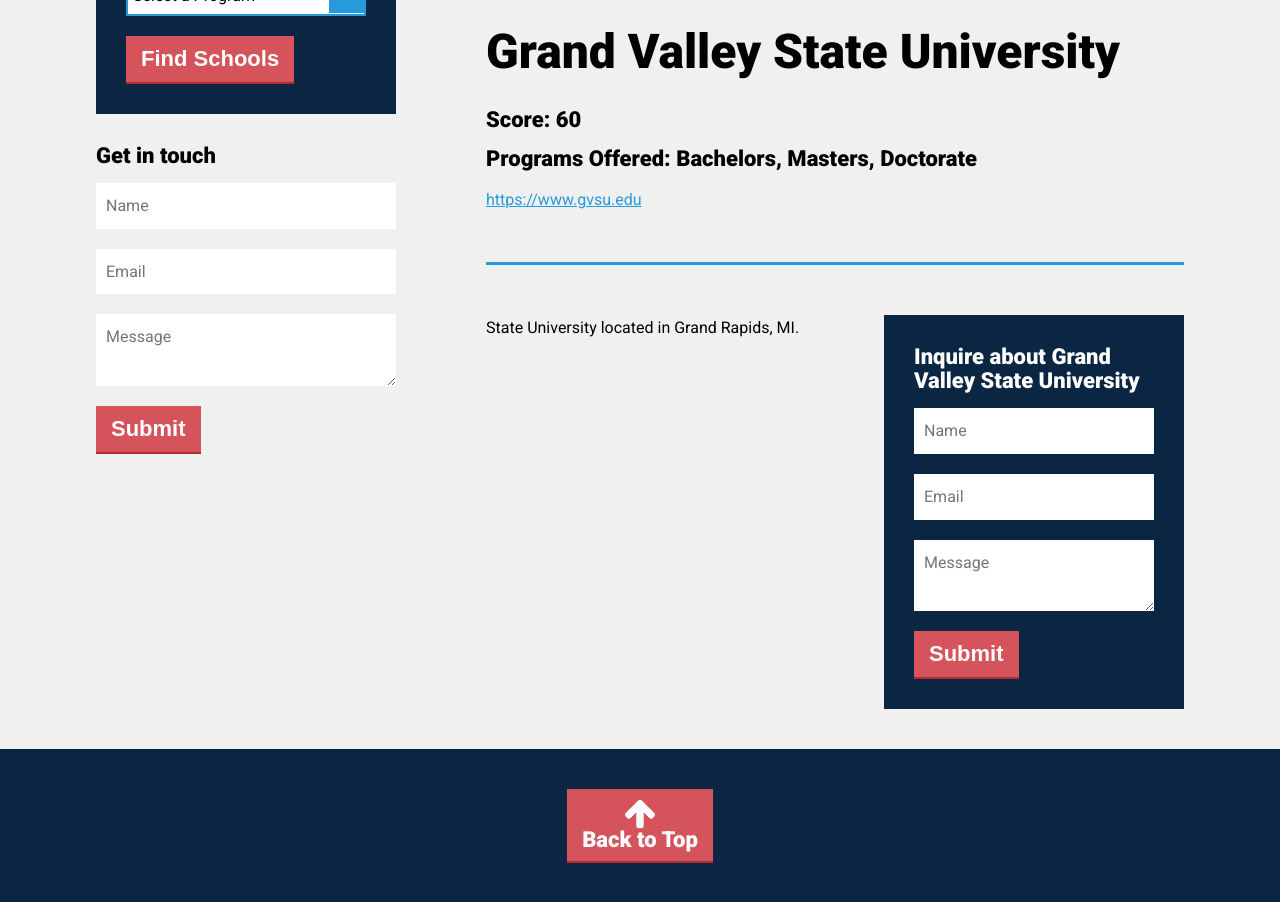
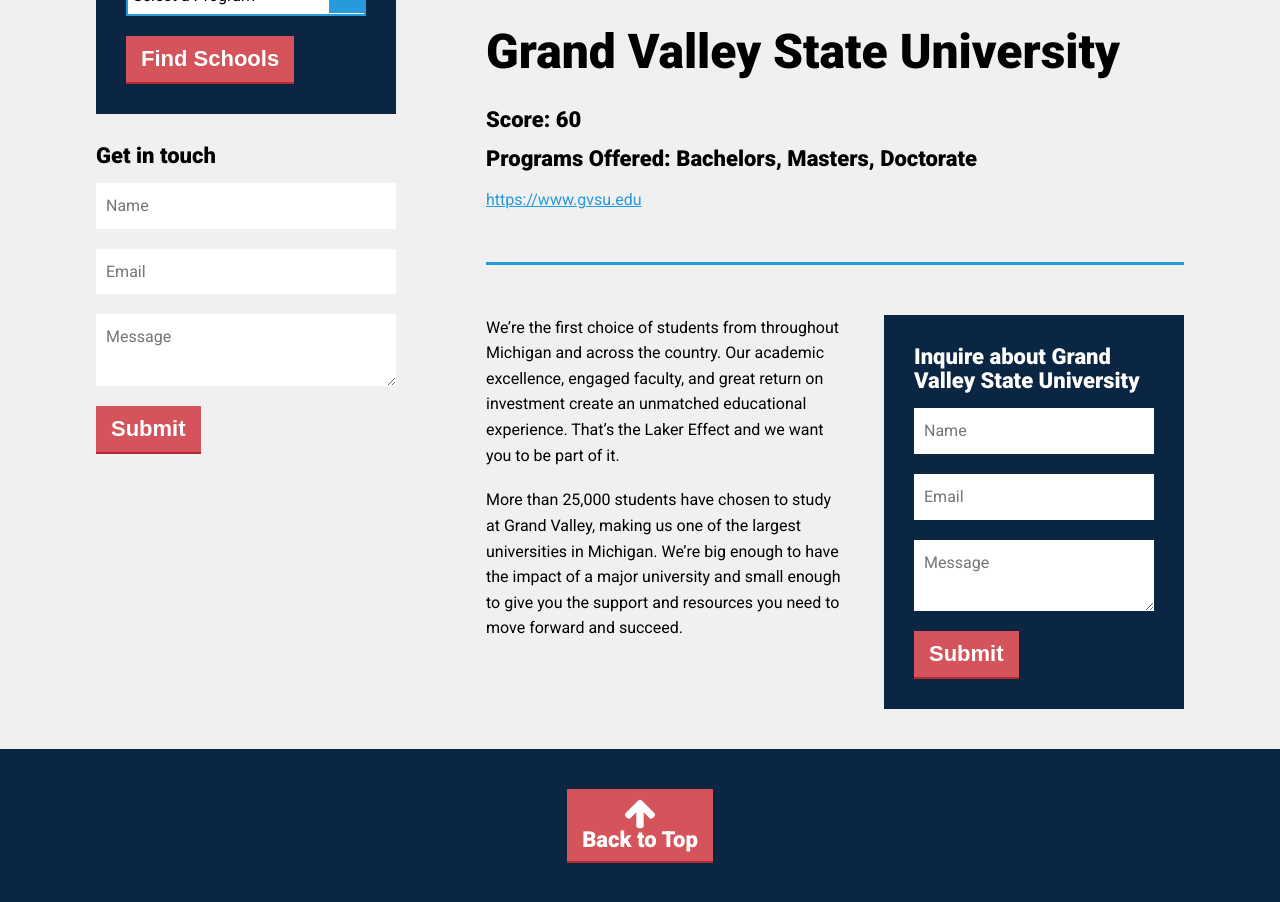
Before and after one commit to jdillman1989/forestry-example, a Jekyll site: the page built from _colleges/grand-valley.md, in a window 1280 px wide and 1033 px high, cut to the strip 130-1032 px from the top of the window. Built offline with Jekyll 4.4.1, drawn with Linux system fonts in a browser that asks for light colours.

Commit message:
Update from Forestry.io - Updated grand-valley.md

```diff
--- a/_colleges/grand-valley.md
+++ b/_colleges/grand-valley.md
@@ -1,13 +1,16 @@
 ---
 title: Grand Valley State University
 website: https://www.gvsu.edu
-logo: //www.gvsu.edu/homepage/files/img/gvsu_logo_blue[1470740211].svg
+logo: "//www.gvsu.edu/homepage/files/img/gvsu_logo_blue[1470740211].svg"
 score: 60
 rankings:
-  - Most Affordable
+- Most Affordable
 programs:
-  - Bachelors
-  - Masters
-  - Doctorate
+- Bachelors
+- Masters
+- Doctorate
+date: 2018-06-16 07:44:47 +0000
 ---
-State University located in Grand Rapids, MI.
+We're the first choice of students from throughout Michigan and across the country. Our academic excellence, engaged faculty, and great return on investment create an unmatched educational experience. That's the Laker Effect and we want you to be part of it.
+
+More than 25,000 students have chosen to study at Grand Valley, making us one of the largest universities in Michigan. We're big enough to have the impact of a major university and small enough to give you the support and resources you need to move forward and succeed.
```
